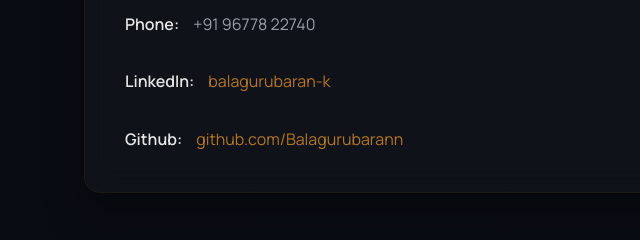
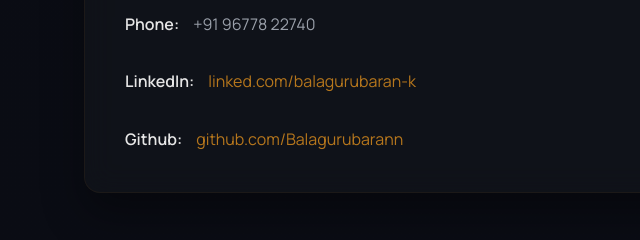
Before and after one commit to Balagurubarann/portfolio, a plain HTML site: page index.html in a window 1280 px wide. Shown: the part 3383-3623 px from the top of the page, 0-640 px from the left. Drawn offline with Linux system fonts and the light colour scheme.

Commit message:
Update LinkedIn URL in index.html

```diff
--- a/index.html
+++ b/index.html
@@ -298,7 +298,7 @@
             <p style="font-weight: 600;" class="contact-type">LinkedIn:</p>
             <p class="summary" style="margin:0;">
               <a href="https://www.linkedin.com/in/balagurubaran-k-652304247/" target="_blank">
-                balagurubaran-k
+                linked.com/balagurubaran-k
               </a>
             </p>
           </div>
```
